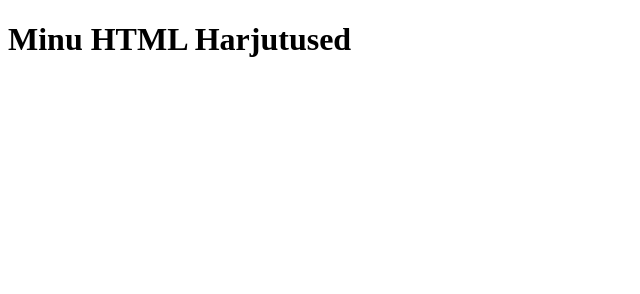
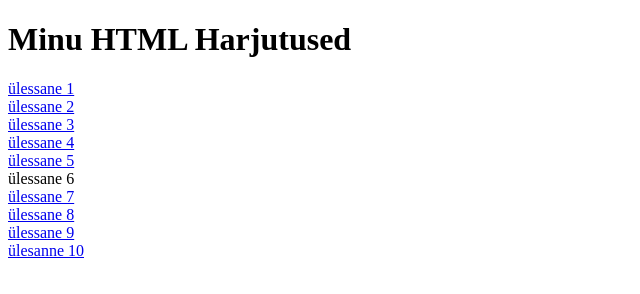
Before and after one commit to apodolenko-a11y/HTML5, a plain HTML site: page index.html in a window 1280 px wide. Shown: the whole page, without its empty margins (0-640 px from the left). Drawn offline with Linux system fonts and the light colour scheme.

Commit message:
Update index.html

```diff
--- a/index.html
+++ b/index.html
@@ -7,5 +7,15 @@
 </head>
 <body>
     <h1>Minu HTML Harjutused</h1>
+    <div><a href="index.html"> ülessane 1</a></div>
+    <div><a href="yl02.html">ülessane 2</a></div>
+    <div><a href="yl03.html">ülessane 3</a></div>
+    <div><a href="yl04.html">ülessane 4</a></div>
+    <div><a href="yl05/">ülessane 5</a></div>
+    <div><a href="yl06.html"></a>ülessane 6</div>
+    <div><a href="yl07.html">ülessane 7</a></div>
+    <div><a href="yl08.html">ülessane 8</a></div>
+    <div><a href="yl09.html">ülessane 9</a></div>
+    <div><a href="yl10.html">ülesanne 10</a></div>
 </body>
 </html>
```
